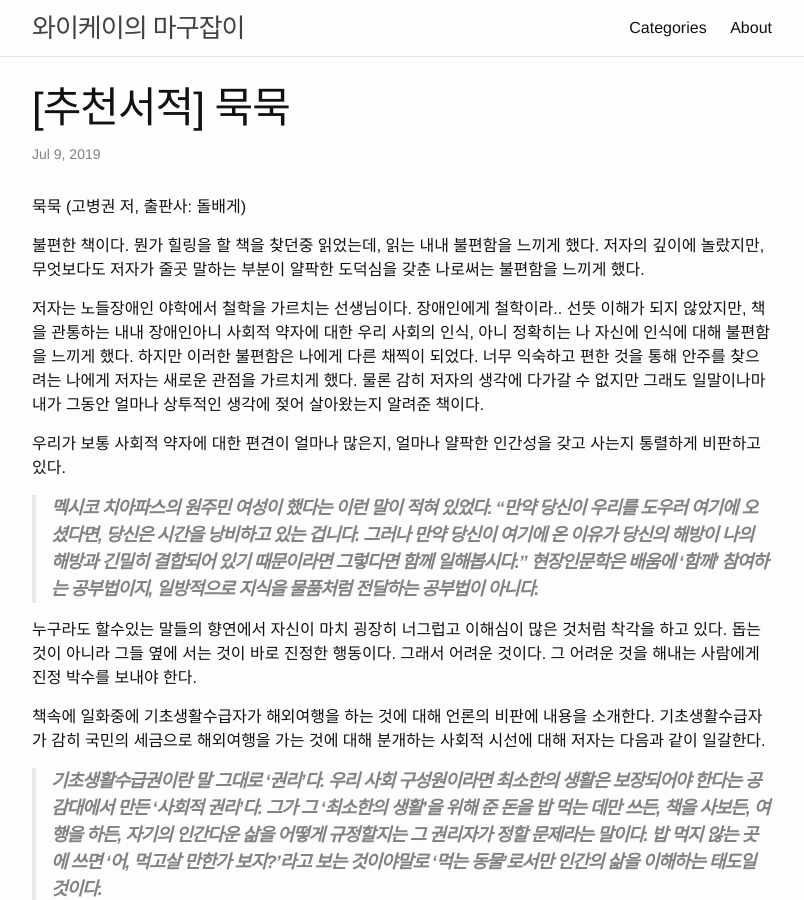
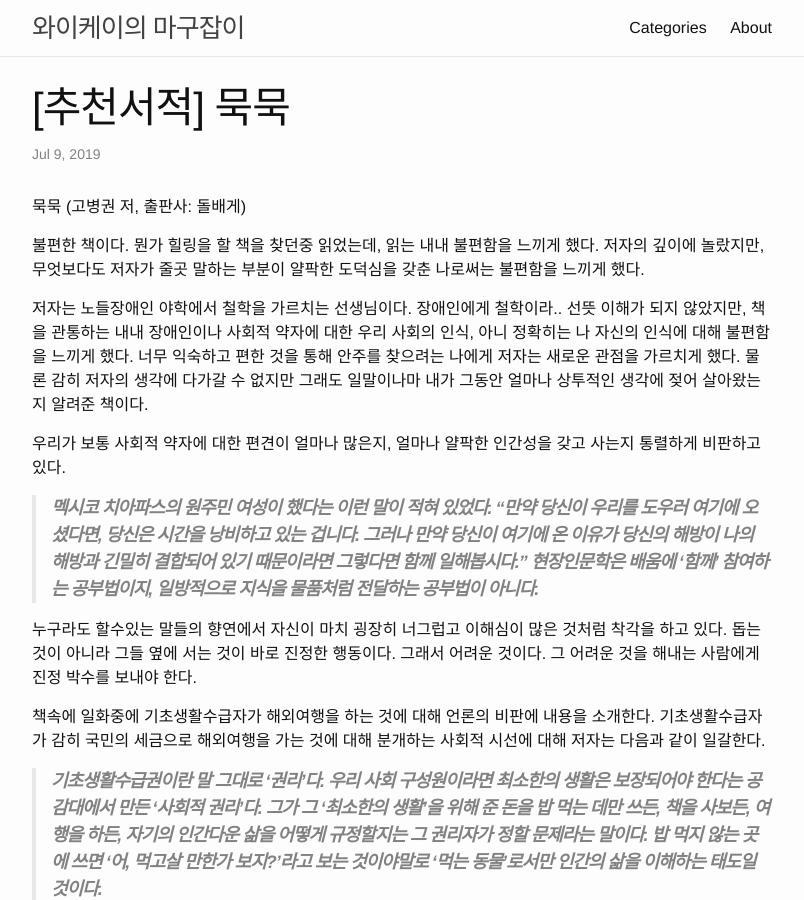
Before and after one commit to seco/yookeun.github.io, a Jekyll site: the page built from _posts/2019-07-09-book-muk.md, in a window 1280 px wide and 900 px high. Shown: the whole window, without its empty margins (238-1042 px from the left). Built offline with Jekyll 4.4.1, drawn with Linux system fonts in a browser that asks for light colours; comment, search, counter and statistics services are not loaded.

Commit message:
post added

```diff
--- a/_posts/2019-07-09-book-muk.md
+++ b/_posts/2019-07-09-book-muk.md
@@ -9,7 +9,7 @@ categories: book
 
 불편한 책이다. 뭔가 힐링을 할 책을 찾던중 읽었는데, 읽는 내내 불편함을 느끼게 했다. 저자의 깊이에 놀랐지만, 무엇보다도 저자가 줄곳 말하는 부분이 얄팍한 도덕심을 갖춘 나로써는 불편함을 느끼게 했다.
 
-저자는 노들장애인 야학에서 철학을 가르치는 선생님이다. 장애인에게 철학이라.. 선뜻 이해가 되지 않았지만, 책을 관통하는 내내 장애인아니 사회적 약자에  대한 우리 사회의 인식, 아니 정확히는 나 자신에 인식에 대해 불편함을 느끼게 했다. 하지만  이러한 불편함은 나에게 다른 채찍이 되었다. 너무 익숙하고 편한 것을 통해 안주를 찾으려는 나에게 저자는 새로운 관점을 가르치게 했다. 물론 감히 저자의 생각에 다가갈 수 없지만 그래도 일말이나마 내가 그동안 얼마나 상투적인 생각에 젖어 살아왔는지 알려준 책이다.
+저자는 노들장애인 야학에서 철학을 가르치는 선생님이다. 장애인에게 철학이라.. 선뜻 이해가 되지 않았지만, 책을 관통하는 내내 장애인이나 사회적 약자에  대한 우리 사회의 인식, 아니 정확히는 나 자신의 인식에 대해 불편함을 느끼게 했다.  너무 익숙하고 편한 것을 통해 안주를 찾으려는 나에게 저자는 새로운 관점을 가르치게 했다. 물론 감히 저자의 생각에 다가갈 수 없지만 그래도 일말이나마 내가 그동안 얼마나 상투적인 생각에 젖어 살아왔는지 알려준 책이다.
 
 우리가 보통 사회적 약자에 대한 편견이 얼마나 많은지, 얼마나 얄팍한 인간성을 갖고 사는지 통렬하게 비판하고 있다.
 
```
